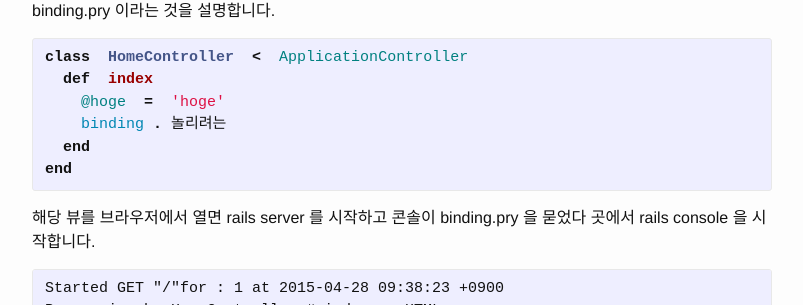
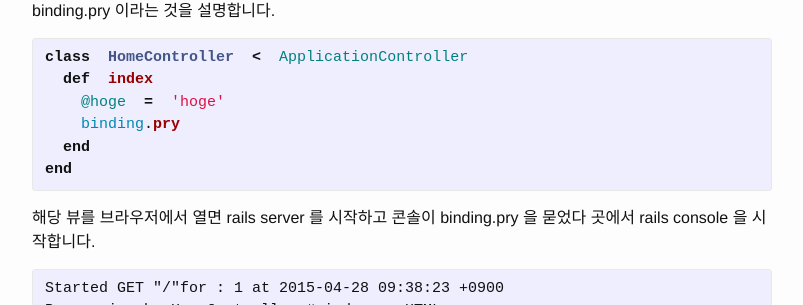
Before and after one commit to al8bright/al8bright.github.com, a Jekyll site: the page built from _posts/2015-05-06-프로젝트에 필요한 개발 Gem 7.markdown, in a window 1280 px wide and 900 px high, scrolled down 1034 px. Shown: the part 144-449 px from the top of the window, without its empty margins (238-1041 px from the left). Built offline with Jekyll 4.4.1, drawn with Linux system fonts in a browser that asks for light colours; Markdown is read by kramdown in place of the engine named in the settings.

Commit message:
Update 2015-05-06-프로젝트에 필요한 개발 Gem 7.markdown

```diff
--- a/_posts/2015-05-06-프로젝트에 필요한 개발 Gem 7.markdown
+++ b/_posts/2015-05-06-프로젝트에 필요한 개발 Gem 7.markdown
@@ -64,7 +64,7 @@ Rails 디버깅을 매우 편하게 해주는 gem입니다. 솔직히 이것 없
 class  HomeController  <  ApplicationController
   def  index
     @hoge  =  'hoge'
-    binding . 놀리려는
+    binding.pry
   end
 end
 {% endhighlight %}
```
